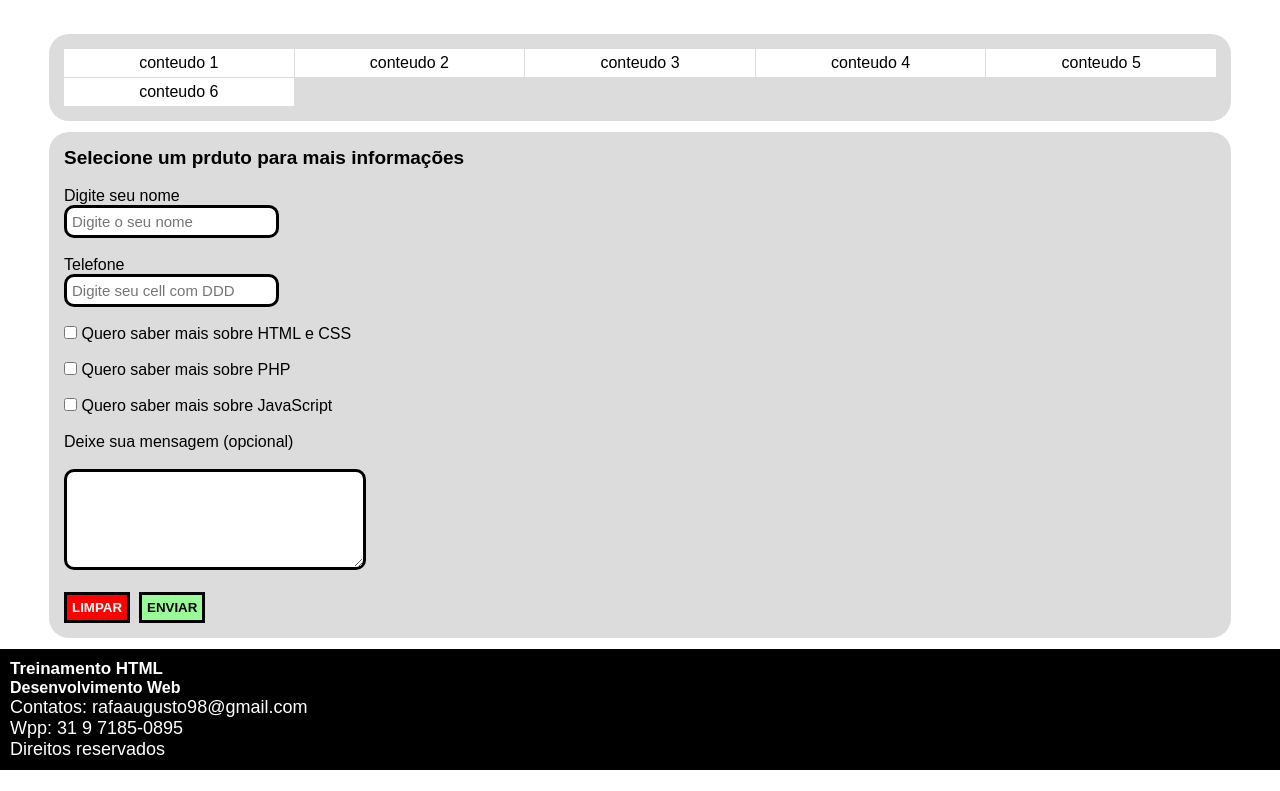
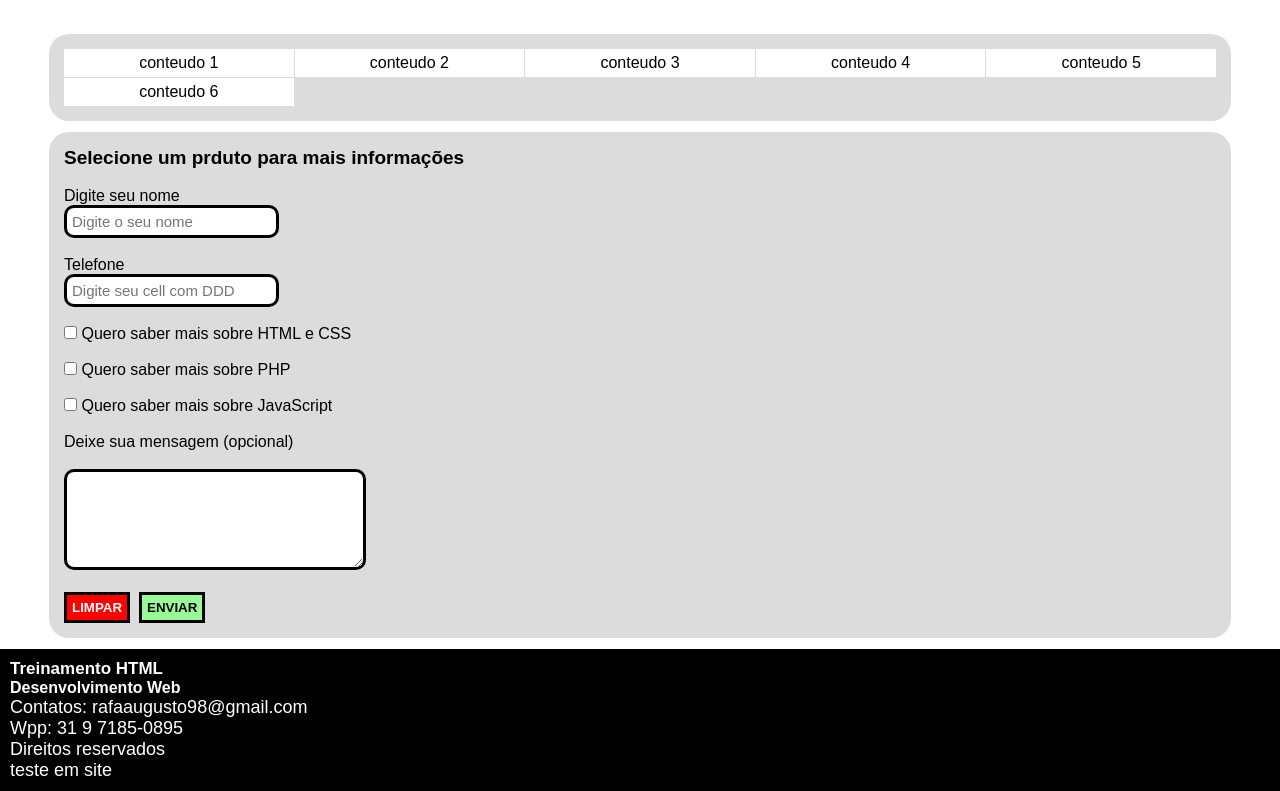
Before and after one commit to RyoLee526/Primeiro-site, a plain HTML site: page index.html in a window 1280 px wide. Shown: the part 1300-2091 px from the top of the page. Before the commit the page ends 2070 px from the top, so only its background shows below. Drawn offline with Linux system fonts and the light colour scheme.

Commit message:
Add files via upload

```diff
--- a/index.html
+++ b/index.html
@@ -136,6 +136,7 @@
 		<p>Contatos: rafaaugusto98@gmail.com</p>
 		<p>Wpp: 31 9 7185-0895</p>
 		<p>Direitos reservados</p>
+		<p> teste em site</p>
 	</footer>
 
 </body>
```
